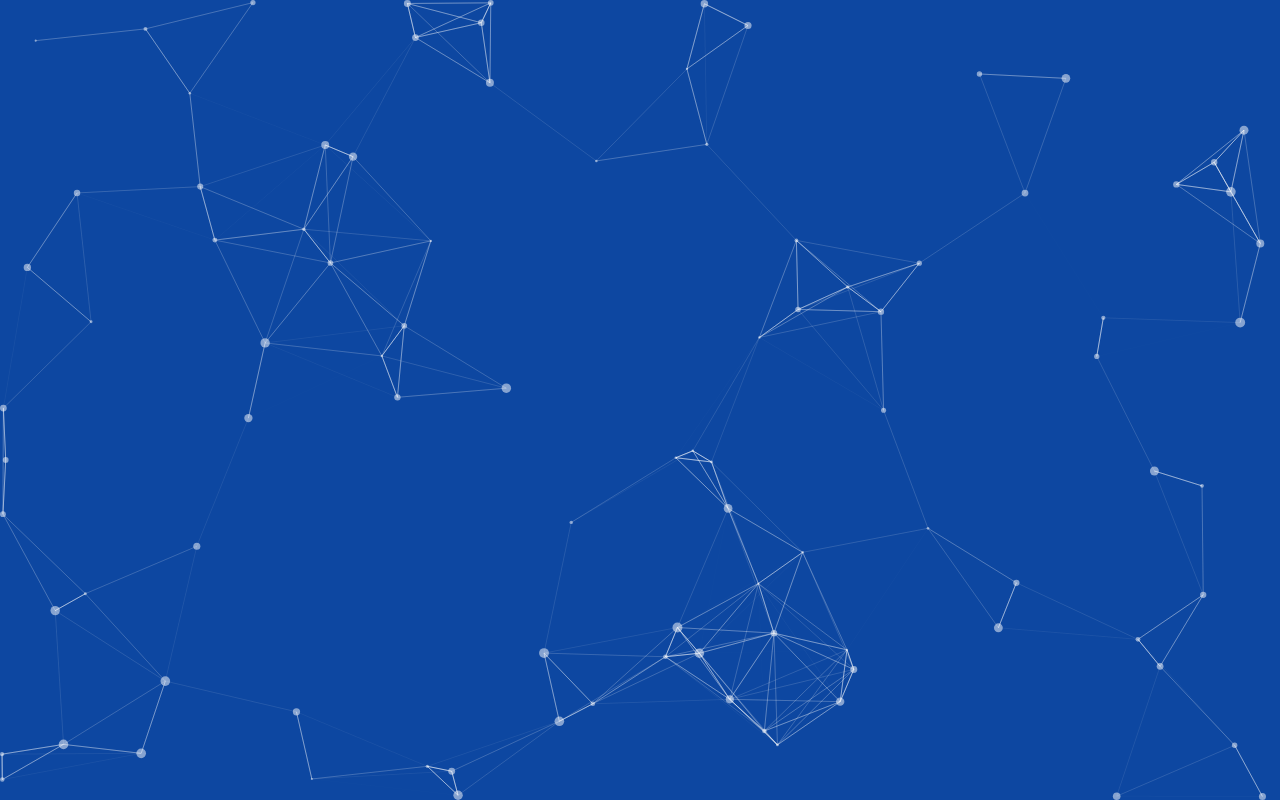
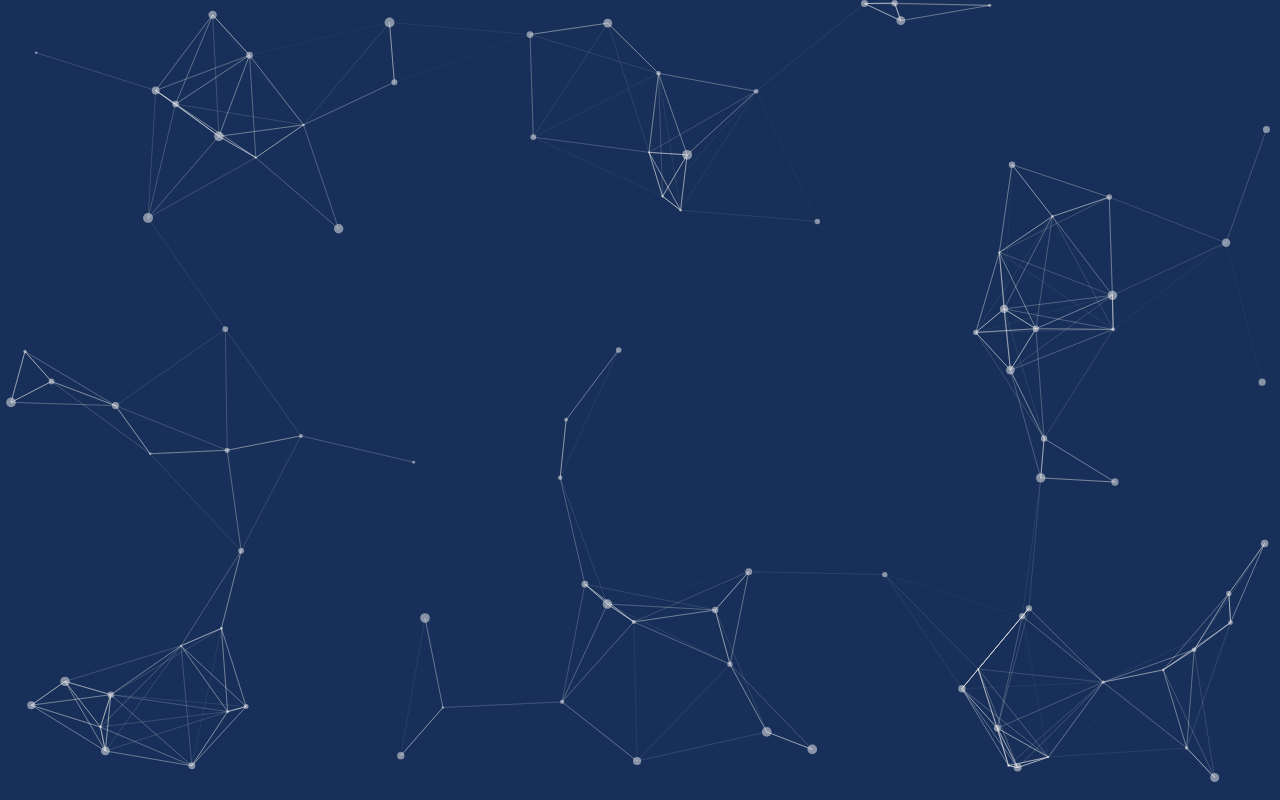
Before and after one commit to pedrofanelli/portfolio, a React (Vite) app: page / in a window 1280 px wide. Built offline with nearby package versions, Linux system fonts and the light colour scheme.

Commit message:
fix: particles color

```diff
--- a/src/App.tsx
+++ b/src/App.tsx
@@ -32,7 +32,7 @@ function App() {
             options={{
                 background: {
                     color: {
-                        value: "#0d47a1",
+                        value: "#183059",
                     },
                 },
                 fpsLimit: 120,
@@ -60,10 +60,10 @@ function App() {
                 },
                 particles: {
                     color: {
-                        value: "#ffffff",
+                        value: "#f6f4f3",
                     },
                     links: {
-                        color: "#ffffff",
+                        color: "#f6f4f3",
                         distance: 150,
                         enable: true,
                         opacity: 0.5,
@@ -79,7 +79,7 @@ function App() {
                             default: "bounce",
                         },
                         random: false,
-                        speed: 6,
+                        speed: 3,
                         straight: false,
                     },
                     number: {
```
